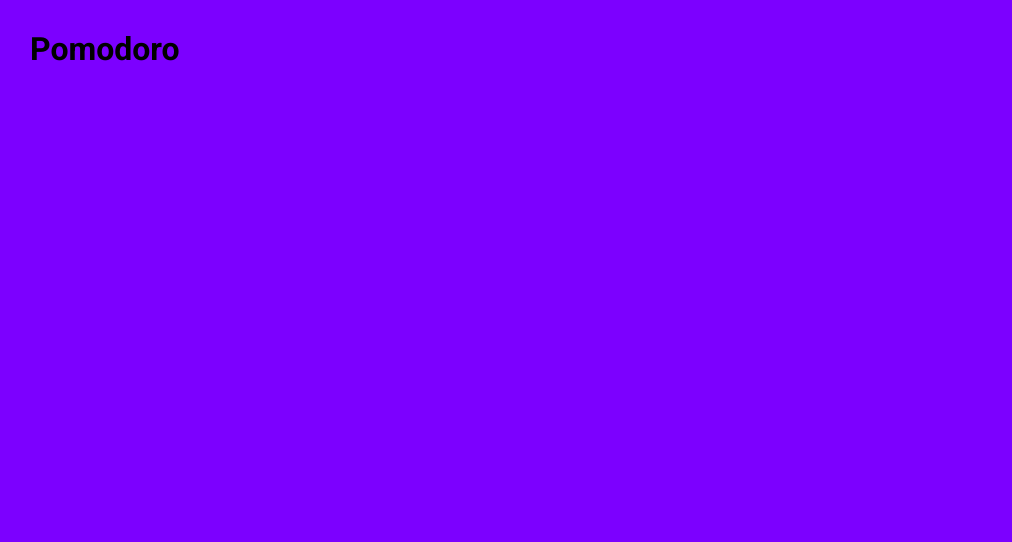
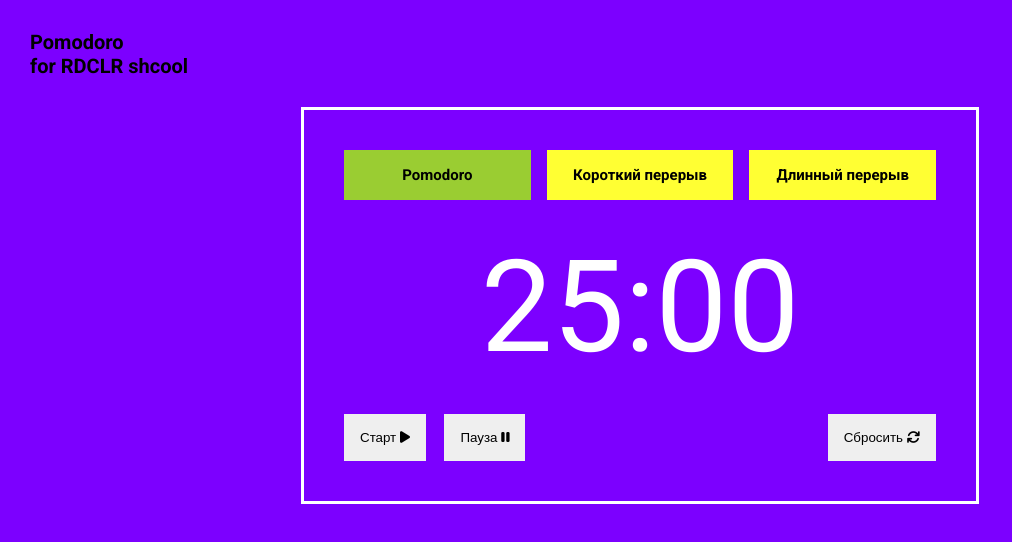
Before and after one commit to rmnv-s/PomodoroRDCLR, a plain HTML site: page index.html in a window 1280 px wide. Shown: the whole page, without its empty margins (0-1012 px from the left). Drawn offline with Linux system fonts and the light colour scheme.

Commit message:
feat: style && tabs

```diff
--- a/index.html
+++ b/index.html
@@ -6,6 +6,7 @@
   <meta name="viewport" content="width=device-width, initial-scale=1.0">
   <link rel="preconnect" href="https://fonts.googleapis.com">
   <link rel="preconnect" href="https://fonts.gstatic.com" crossorigin>
+  <link rel="stylesheet" href="https://use.fontawesome.com/releases/v6.4.0/css/all.css">
   <link href="https://fonts.googleapis.com/css2?family=Roboto:wght@400;700&display=swap" rel="stylesheet">
   <link rel="stylesheet" href="./main.css">
   <title> Pomodoro </title>
@@ -13,7 +14,60 @@
 
 <body class="root">
   <div class="page">
-    <h1>Pomodoro</h1>
+
+    <header class="header">
+      <h1 class="header__title">
+        Pomodoro <br> for <span> RDCLR </span> shcool
+      </h1>
+    </header>
+
+    <main class="main">
+      <div class="pomodoro wrapper">
+        <div class="pomodoro__tabs">
+
+          <div class="tab tab__active tab__content--active" data-tab="1">
+            <h2 class=" tab__time-title"> Pomodoro </h2>
+          </div>
+
+          <div class="tab" data-tab="2">
+            <h2 class="tab__time-title"> Короткий перерыв </h2>
+          </div>
+
+          <div class="tab " data-tab="3">
+            <h2 class="tab__time-title"> Длинный перерыв </h2>
+          </div>
+        </div>
+
+
+        <div class="tab__content tab__content--1 tab__content--active">
+          <span class="tab__time  "> 25:00 </span>
+        </div>
+        <div class="tab__content tab__content--2">
+          <span class="tab__time "> 5:00 </span>
+        </div>
+        <div class="tab__content tab__content--3">
+          <span class="tab__time "> 15:00 </span>
+        </div>
+
+
+
+        <div class="buttons">
+          <button class="button button__start">
+            Старт
+            <i class="fa-solid fa-play"></i>
+          </button>
+          <button class="button button__pause">
+            Пауза
+            <i class="fa-solid fa-pause"></i>
+          </button>
+          <button class="button button__reset">
+            Сбросить
+            <i class="fa-solid fa-arrows-rotate"></i>
+          </button>
+        </div>
+
+      </div>
+    </main>
   </div>
   <script src="script.js"></script>
 </body>
--- a/main.css
+++ b/main.css
@@ -6,6 +6,7 @@
 
 .root {
   font-family: 'Roboto', sans-serif;
+  font-size: 62.5%;
 }
 
 .page {
@@ -13,3 +14,79 @@
   padding: 30px;
   min-height: 100vh;
 }
+
+.wrapper {
+  max-width: 42rem;
+  margin: 0 auto;
+}
+
+.main {
+  margin-top: 2rem;
+}
+
+.pomodoro {
+  display: grid;
+  grid-template-columns: repeat(3, 1fr);
+  justify-items: center;
+  outline: 0.2rem solid #fff;
+  padding: 2.5rem;
+}
+
+.pomodoro__tabs {
+  display: flex;
+  justify-content: space-between;
+  align-items: center;
+  grid-column: 1/4;
+  gap: 1rem;
+  width: 100%;
+}
+
+.tab {
+  background-color: #ff3;
+  width: 100%;
+  padding: 1rem;
+  text-align: center;
+  cursor: pointer;
+}
+
+.tab__time {
+  font-size: 8rem;
+  color: #fff;
+  text-align: center;
+}
+
+.tab__content {
+  display: none;
+  grid-column: 1/4;
+  margin: 2rem 0;
+}
+
+.tab__active {
+  background-color: yellowgreen;
+  display: block;
+}
+
+.tab__content--active {
+  display: block;
+}
+
+/* BUTTONS */
+.buttons {
+  grid-column: 1/4;
+  width: 100%;
+}
+
+.button {
+  padding: 1rem;
+  border: none;
+  cursor: pointer;
+  transition: all ease-in 0.3s;
+}
+
+.button:not(:last-child) {
+  margin-right: 1rem;
+}
+
+.button__reset {
+  float: right;
+}
--- a/script.js
+++ b/script.js
@@ -0,0 +1,20 @@
+const pomodoro = document.querySelector('.pomodoro');
+const tabs = document.querySelectorAll('.tab');
+const tabsContent = document.querySelectorAll('.tab__content');
+
+// TABS
+pomodoro.addEventListener('click', function (e) {
+  const clicked = e.target.closest('.tab');
+
+  if (!clicked) return;
+
+  // Remove active classes
+  tabs.forEach((t) => t.classList.remove('tab__active'));
+  tabsContent.forEach((c) => c.classList.remove('tab__content--active'));
+
+  clicked.classList.add('tab__active');
+
+  document
+    .querySelector(`.tab__content--${clicked.dataset.tab}`)
+    .classList.add('tab__content--active');
+});
```
